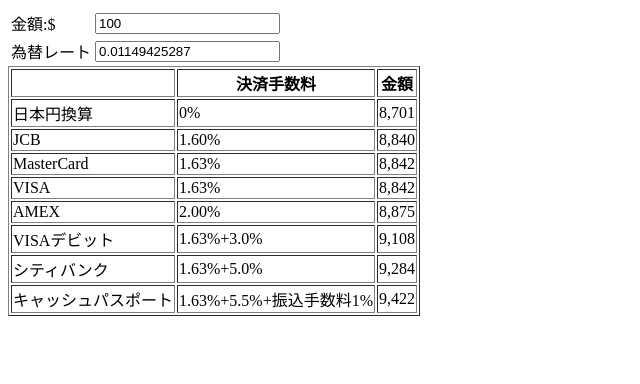
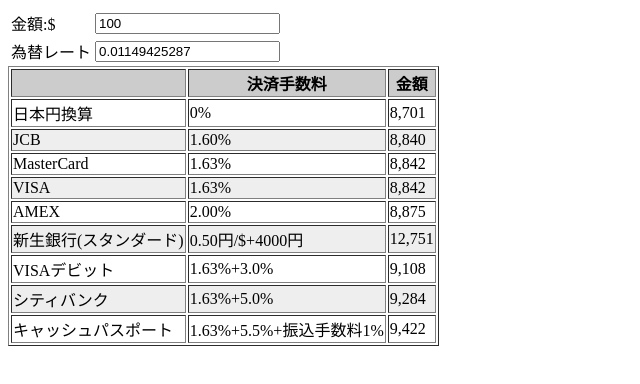
Before and after one commit to suguru03/Canada-manabi, a website: page index.html in a window 1280 px wide. Shown: the whole page, without its empty margins (0-640 px from the left). Drawn offline with nearby package versions, Linux system fonts and the light colour scheme.

Commit message:
add shinsei bank

```diff
--- a/index.html
+++ b/index.html
@@ -18,14 +18,15 @@
     </table>
   </div>
   <table border="1">
-    <tr><th></th><th>決済手数料</th><th>金額</th></tr>
+    <tr style="background: #CCC"><th></th><th>決済手数料</th><th>金額</th></tr>
     <tr><td>日本円換算</td><td>0%</td><td id="r_yen">0</td></tr>
-    <tr><td>JCB</td><td>1.60%</td><td id="r_jcb">0</td></tr>
+    <tr style="background: #EEE"><td>JCB</td><td>1.60%</td><td id="r_jcb">0</td></tr>
     <tr><td>MasterCard</td><td>1.63%</td><td id="r_master">0</td></tr>
-    <tr><td>VISA</td><td>1.63%</td><td id="r_visa">0</td></tr>
+    <tr style="background: #EEE"><td>VISA</td><td>1.63%</td><td id="r_visa">0</td></tr>
     <tr><td>AMEX</td><td>2.00%</td><td id="r_amex">0</td></tr>
+    <tr style="background: #EEE"><td>新生銀行(スタンダード)</td><td>0.50円/$+4000円</td><td id="r_shinsei">0</td></tr>
     <tr><td>VISAデビット</td><td>1.63%+3.0%</td><td id="r_visa_d">0</td></tr>
-    <tr><td>シティバンク</td><td>1.63%+5.0%</td><td id="r_city">0</td></tr>
+    <tr style="background: #EEE"><td>シティバンク</td><td>1.63%+5.0%</td><td id="r_city">0</td></tr>
     <tr><td>キャッシュパスポート</td><td>1.63%+5.5%+振込手数料1%</td><td id="r_cache_p">0</td></tr>
   </table>
 </div>
@@ -53,6 +54,11 @@
       id: 'r_amex',
       rate: 1.02
     },
+    shinsei: {
+      id: 'r_shinsei',
+      rate: 1,
+      charge: doller => doller * 0.5 + 4000
+    },
     visaDebit: {
       id: 'r_visa_d',
       rate: 1.0163 * 1.03
@@ -79,6 +85,9 @@
       const data = cardMap[key];
       const r = data.rate * (data.extra || 1);
       let result = Math.ceil(value * r / rate);
+      if (data.charge) {
+        result += Math.ceil(data.charge(value));
+      }
       result = (result + '').replace( /(\d)(?=(\d\d\d)+(?!\d))/g, '$1,' );
       $('#' + data.id).text(result);
     }
```
